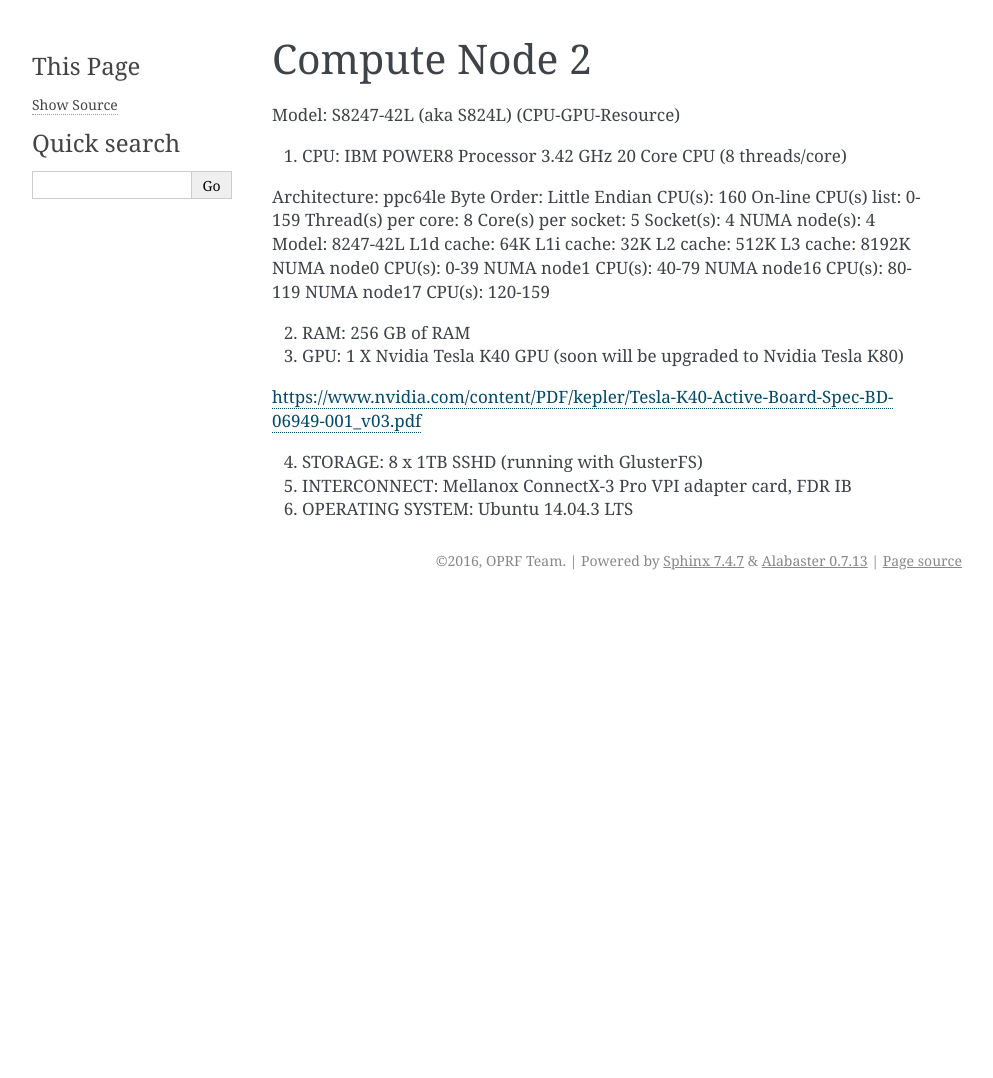
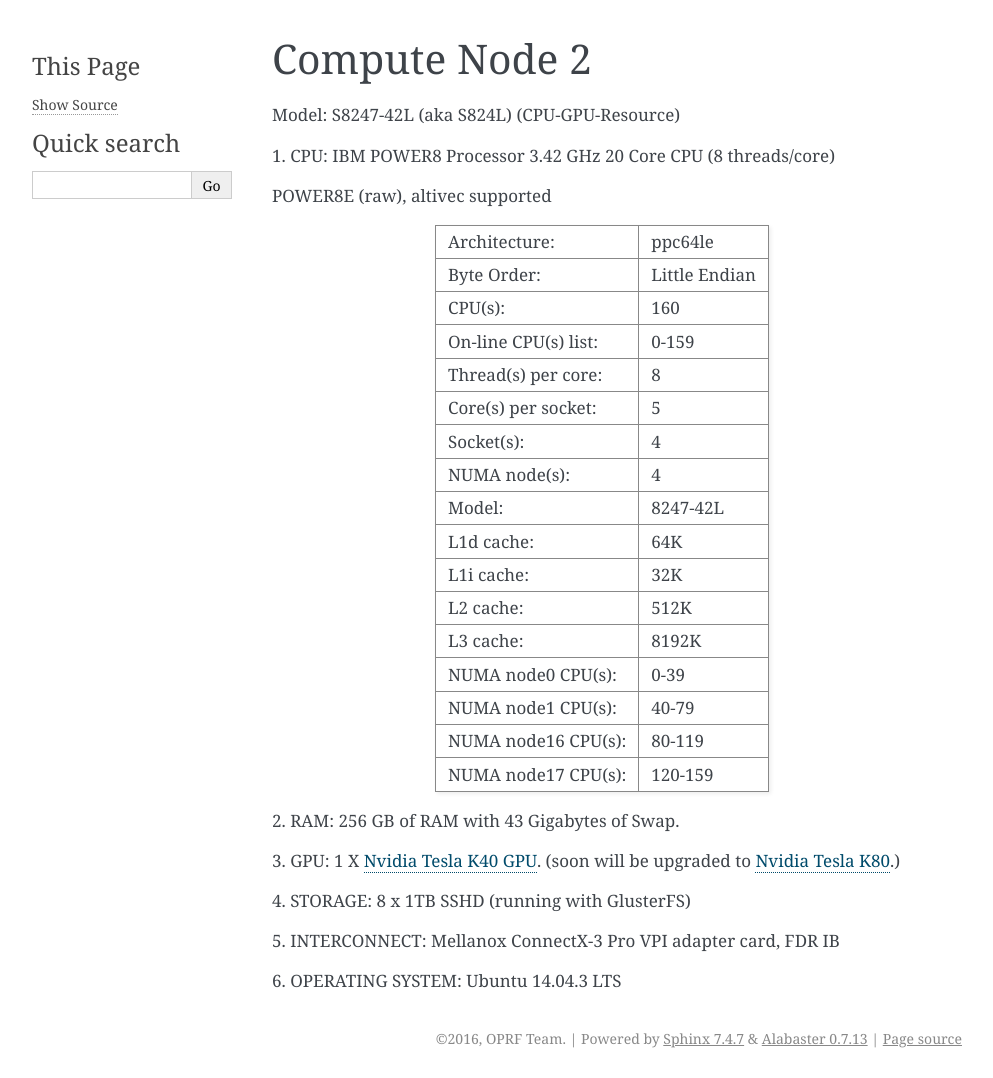
Before and after one commit to oprfiitb/user_docs, a Sphinx documentation site: the page built from source/node2_details.rst, in a window 1280 px wide. Shown: the whole page, without its empty margins (148-1141 px from the left). Built offline with Sphinx 7.4.7, drawn with Linux system fonts in a browser that asks for light colours; formulas are drawn with MathJax 3; before the commit the page ends 900 px from its top, so only the background shows below that.

Commit message:
Chaged formatting for table and other contents.

```diff
--- a/source/node2_details.rst
+++ b/source/node2_details.rst
@@ -3,9 +3,12 @@
 Model: S8247-42L (aka S824L)
 (CPU-GPU-Resource)
 
-1. CPU: IBM POWER8 Processor 3.42 GHz 20 Core CPU (8 threads/core)
+| 1. CPU: IBM POWER8 Processor 3.42 GHz 20 Core CPU (8 threads/core)
+POWER8E (raw), altivec supported
 
+====================   =============
 Architecture:          ppc64le
+--------------------   -------------
 Byte Order:            Little Endian
 CPU(s):                160
 On-line CPU(s) list:   0-159
@@ -22,13 +25,14 @@
 NUMA node1 CPU(s):     40-79
 NUMA node16 CPU(s):    80-119
 NUMA node17 CPU(s):    120-159
+====================   =============
 
+| 2. RAM: 256 GB of RAM with 43 Gigabytes of Swap.
 
-2. RAM: 256 GB of RAM
-3. GPU: 1 X Nvidia Tesla K40 GPU (soon will be upgraded to Nvidia Tesla K80)
+| 3. GPU: 1 X `Nvidia Tesla K40 GPU <https://www.nvidia.com/content/PDF/kepler/Tesla-K40-Active-Board-Spec-BD-06949-001_v03.pdf>`_. (soon will be upgraded to `Nvidia Tesla K80 <https://images.nvidia.com/content/pdf/kepler/Tesla-K80-BoardSpec-07317-001-v05.pdf>`_.)
 
-https://www.nvidia.com/content/PDF/kepler/Tesla-K40-Active-Board-Spec-BD-06949-001_v03.pdf
+| 4. STORAGE: 8 x 1TB SSHD (running with GlusterFS)
 
-4. STORAGE: 8 x 1TB SSHD (running with GlusterFS)
-5. INTERCONNECT: Mellanox ConnectX-3 Pro VPI adapter card, FDR IB
-6. OPERATING SYSTEM: Ubuntu 14.04.3 LTS
+| 5. INTERCONNECT: Mellanox ConnectX-3 Pro VPI adapter card, FDR IB
+
+| 6. OPERATING SYSTEM: Ubuntu 14.04.3 LTS
--- a/source/node3_details.rst
+++ b/source/node3_details.rst
@@ -3,9 +3,12 @@
 Model: S8247-21L (aka S812L)
 (CPU-CAPI-Resource)
 
-1. CPU: IBM POWER8 Processor 3.75 GHz 10 Core CPU (8 threads/core)
+| 1. CPU: IBM POWER8 Processor 3.75 GHz 10 Core CPU (8 threads/core)
+POWER8E (raw), altivec supported
 
+====================   ====================
 Architecture:          ppc64le
+--------------------   --------------------
 Byte Order:            Little Endian
 CPU(s):                80
 On-line CPU(s) list:   0-79
@@ -23,12 +26,14 @@
 L3 cache:              8192K
 NUMA node0 CPU(s):     0-39
 NUMA node1 CPU(s):     40-79
+====================   ====================
 
-2. RAM: 128 GB of RAM
-3. FPGA: 1 X AlphaData CAPI FPGA Card
+| 2. RAM: 128 GB of RAM
 
-http://www.alpha-data.com/dcp/capi.php
+| 3. FPGA: 1 X `AlphaData CAPI FPGA Card <http://www.alpha-data.com/dcp/capi.php>`_.
 
-4. STORAGE: 8 x 1TB SSHD (running with GlusterFS)
-5. INTERCONNECT: Mellanox ConnectX-3 Pro VPI adapter card, FDR IB
-6. OPERATING SYSTEM: Ubuntu 14.04.3 LTS
+| 4. STORAGE: 8 x 1TB SSHD (running with GlusterFS)
+
+| 5. INTERCONNECT: Mellanox ConnectX-3 Pro VPI adapter card, FDR IB
+
+| 6. OPERATING SYSTEM: Ubuntu 16.04.1 LTS
```
Also changed, not shown: other parts of source/node3_details.rst (+1 -1 lines), source/node1_details.rst (+11 -7 lines).
